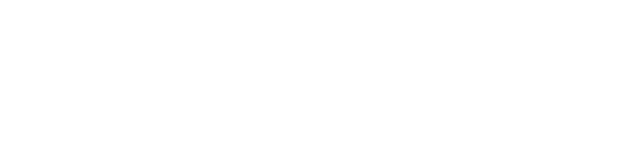
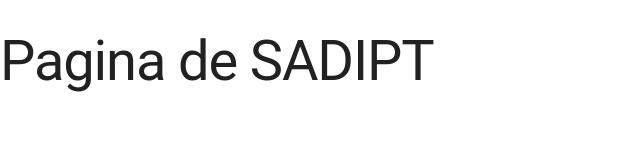
Before and after one commit to rotjo/sadipt-web, a plain HTML site: page index.html in a window 1280 px wide. Shown: the whole page, without its empty margins (0-640 px from the left). Drawn offline with Linux system fonts and the light colour scheme.

Commit message:
Update 2016-09-07T08:46:48.808Z

```diff
--- a/index.html
+++ b/index.html
@@ -1 +1 @@
-<!DOCTYPE html><html><head><title>New project</title><meta http-equiv="Content-type" content="text/html;charset=UTF-8"><meta name="viewport" content="width=device-width,initial-scale=1"><link rel="stylesheet" href="styles/main.min.css"></head><body><script src="scripts/main.min.js"></script></body></html>
+<!DOCTYPE html><html><head><title>New project</title><meta http-equiv="Content-type" content="text/html;charset=UTF-8"><meta name="viewport" content="width=device-width,initial-scale=1"><link rel="stylesheet" href="styles/main.min.css"></head><body><h1>Pagina de SADIPT</h1><script src="scripts/main.min.js"></script></body></html>
```
Also changed, not shown: scripts/main.min.js, styles/main.min.css.
